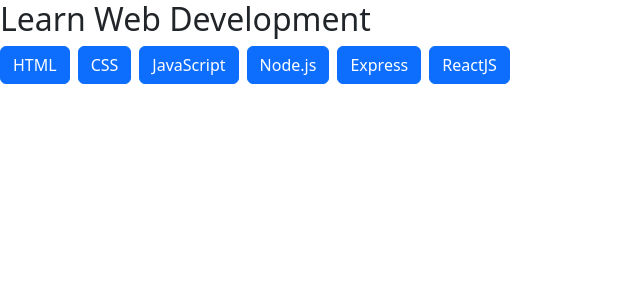
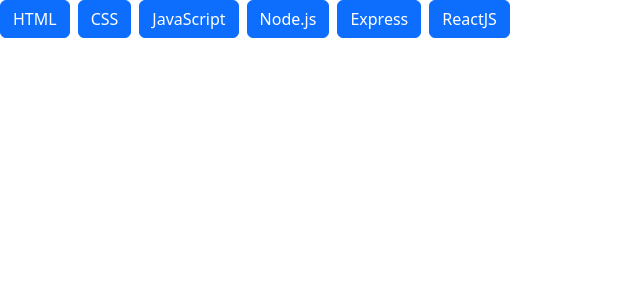
Before and after one commit to Michecosa/react-use-state, a React (Vite) app: page / in a window 1280 px wide. Shown: the top 300 px of the page, without its empty margins (0-640 px from the left). Built offline with nearby package versions, Linux system fonts and the light colour scheme.

Commit message:
Reorganize code and components

```diff
--- a/src/App.jsx
+++ b/src/App.jsx
@@ -1,13 +1,12 @@
 import "bootstrap/dist/css/bootstrap.min.css";
 import "bootstrap/dist/js/bootstrap.bundle.min.js";
-
-import FAQ from "./components/FAQ.jsx";
+import Main from "./components/Main.jsx";
 import faqs from "./data/languages.js";
 
 function App() {
   return (
     <>
-      <FAQ items={faqs} />
+      <Main items={faqs} />
     </>
   );
 }
--- a/src/components/FAQ.jsx
+++ b/src/components/FAQ.jsx
@@ -8,9 +8,7 @@ export default function FAQ({ items }) {
   }
 
   return (
-    <div>
-      <h2>Learn Web Development</h2>
-
+    <>
       <div className="d-flex gap-2">
         {items.map((item) => (
           <div key={item.id} className="mb-3">
@@ -35,6 +33,6 @@ export default function FAQ({ items }) {
             </div>
           )
       )}
-    </div>
+    </>
   );
 }
--- /dev/null
+++ b/src/components/Main.jsx
@@ -0,0 +1,9 @@
+import FAQ from "./FAQ.jsx";
+
+export default function Main({ items }) {
+  return (
+    <>
+      <FAQ items={items} />
+    </>
+  );
+}
```
